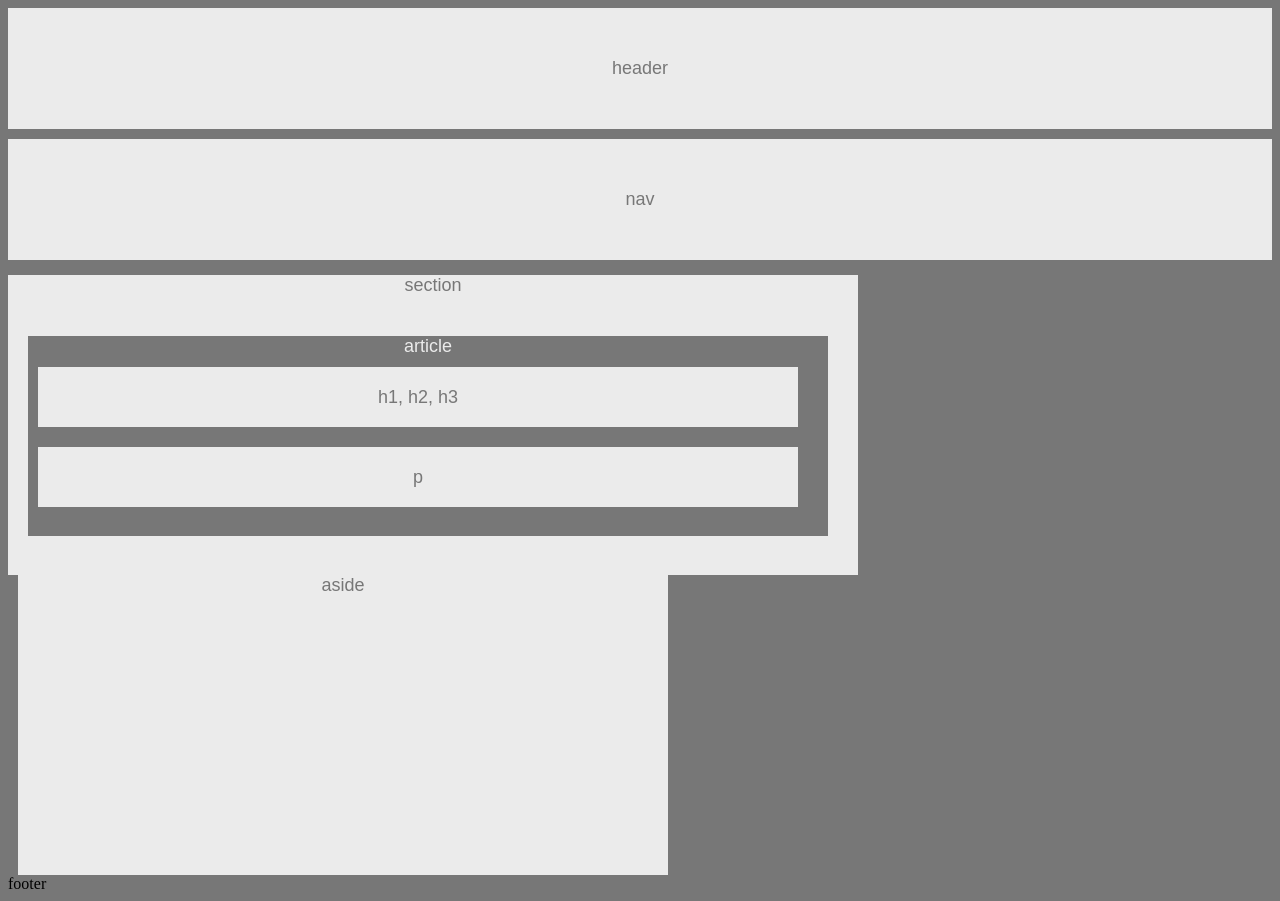
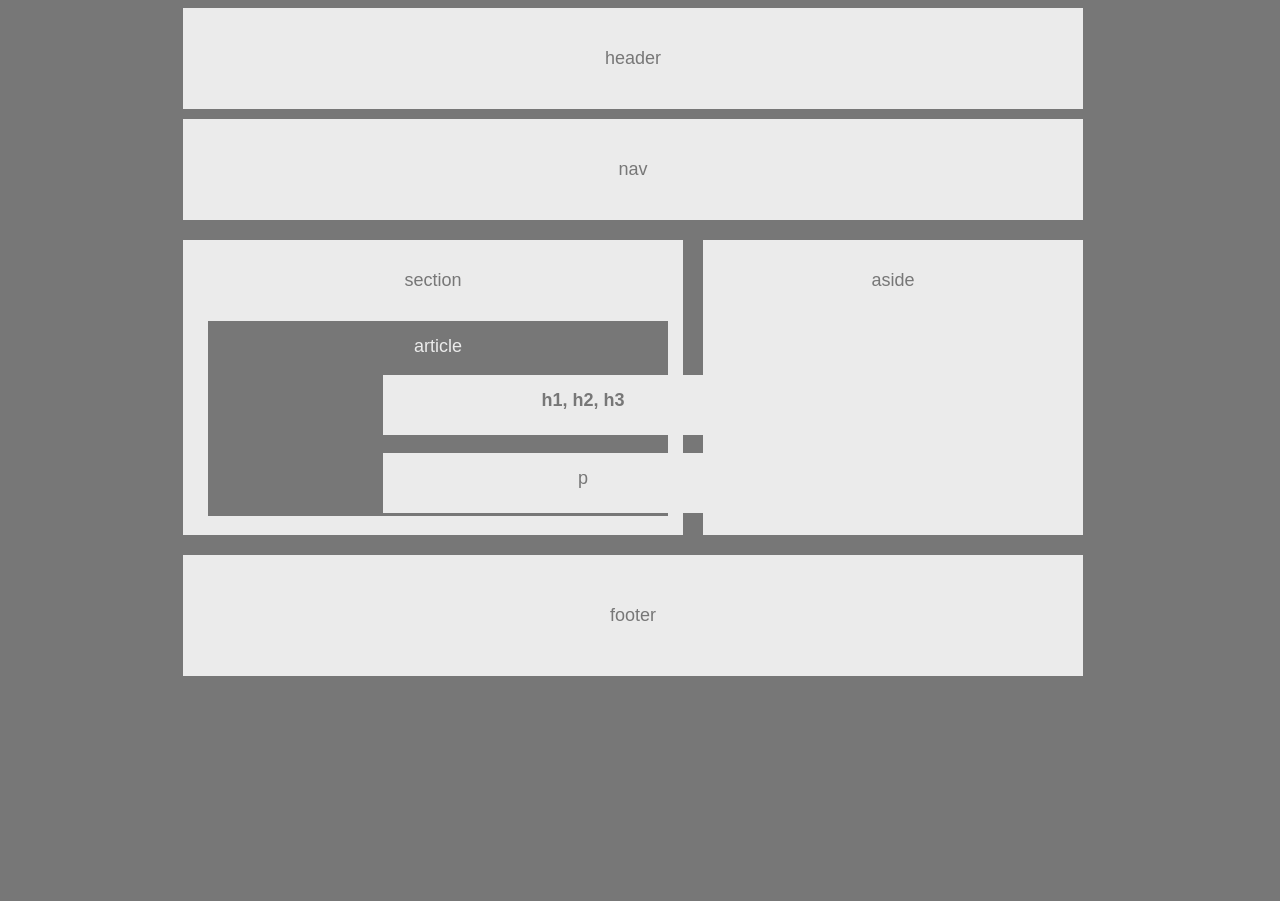
Before and after one commit to katieburrows/homeworkweek1, a plain HTML site: page index.html in a window 1280 px wide. After the commit the page ends 800 px from the top, so only its background shows below. Drawn offline with Linux system fonts and the light colour scheme.

Commit message:
updated css

```diff
--- a/index.html
+++ b/index.html
@@ -8,18 +8,21 @@
   		</link>
 </head>
 
+<div>
 <body>
 	<header>header</header>
 	<nav>nav</nav>
 	<section>section
 			<article>article
 				<div>
-					<p>h1, h2, h3</p>
+					<p><strong>h1, h2, h3</strong></p>
 					<p>p</p>
 				</div>
 			</article>
 	</section>
 	<aside>aside</aside>
-	<div class="clear">footer</div>
+	<div class="clear"></div>
+	<footer>footer</footer>
 </body>
+</div>
 </html>
--- a/style.css
+++ b/style.css
@@ -8,15 +8,15 @@ header {
 	font-family: 'Arial', 'Helvetica Neuel', 'Helvetica', 'sans-serif';
 	margin-bottom: 10px;
 	font-size: 18px;
-	padding: 50px;
+	padding: 40px;
 }
 nav {
 	background-color: #ebebeb;
 	color: #777;
-	padding: 50px;
+	padding: 40px;
 	text-align: center;
 	font-family: 'Arial', 'Helvetica Neuel', 'Helvetica', 'sans-serif';
-	margin-bottom: 15px;
+	margin-bottom: 20px;
 	font-size: 18px;
 }
 section {
@@ -25,10 +25,12 @@ section {
 	text-align: center;
 	font-family: 'Arial', 'Helvetica Neuel', 'Helvetica', 'sans-serif';
 	font-size: 18px;
-	height: 300px;
-	width: 850px;
+	height: 265px;
+	width: 500px;
 	float: left;
 	margin-right: 10px;
+	margin-bottom: 10px;
+	padding-top: 30px;
 }
 article {
 	background-color: #777;
@@ -36,22 +38,21 @@ article {
 	text-align: center;
 	font-family: 'Arial', 'Helvetica Neuel', 'Helvetica', 'sans-serif';
 	font-size: 18px;
-	height: 200px;
-	width: 800px;
-	float: right;
-	margin-top: 40px;
+	height: 180px;
+	width: 460px;
+	margin-top: 30px;
+	margin-left: 25px;
 	margin-right: 30px;
+	padding-top: 15px;
 }
 p {
 	background-color: #ebebeb;
 	color: #777;
-	align-content: center;
 	font-family: 'Arial', 'Helvetica Neuel', 'Helvetica', 'sans-serif';
 	font-size: 18px;
-	height: 60px;
-	width: 760px;
-	float: left;
-	margin: 10px;
+	height: 45px;
+	width: 400px;
+	padding-top: 15px;
 }
 aside {
 	background-color: #ebebeb;
@@ -59,20 +60,26 @@ aside {
 	text-align: center;
 	font-family: 'Arial', 'Helvetica Neuel', 'Helvetica', 'sans-serif';
 	font-size: 18px;
-	height: 300px;
-	width: 650px;
+	height: 265px;
+	width: 380px;
 	float: left;
 	margin-left: 10px;
+	margin-bottom: 10px;
+	padding-top: 30px;
 }
+.clear {
+	clear: both;
+	}
 footer {
 	background-color: #ebebeb;
 	color: #777;
 	text-align: center;
 	font-family: 'Arial', 'Helvetica Neuel', 'Helvetica', 'sans-serif';
-	margin-top: 20px;
+	margin-top: 10px;
 	font-size: 18px;
 	padding: 50px;
 }
-.clear {
-	clear: both;
+div {
+	width: 900px;
+	margin-left: 175px;
 }
```
Also changed, not shown: 1 other file.
